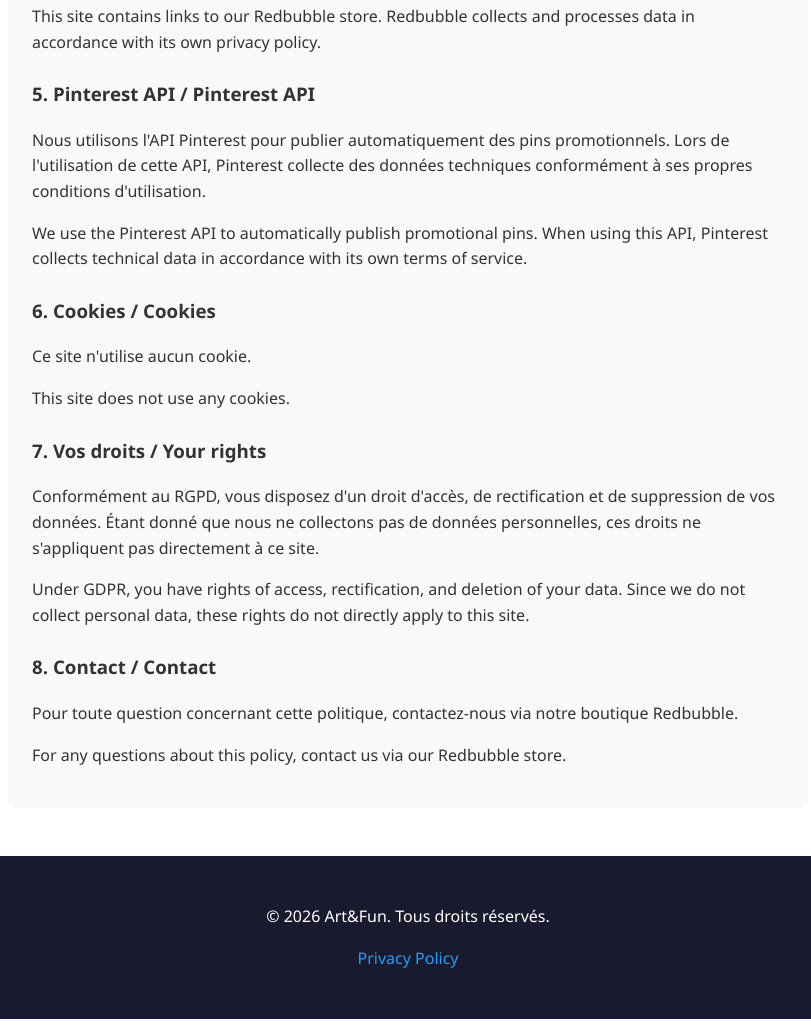
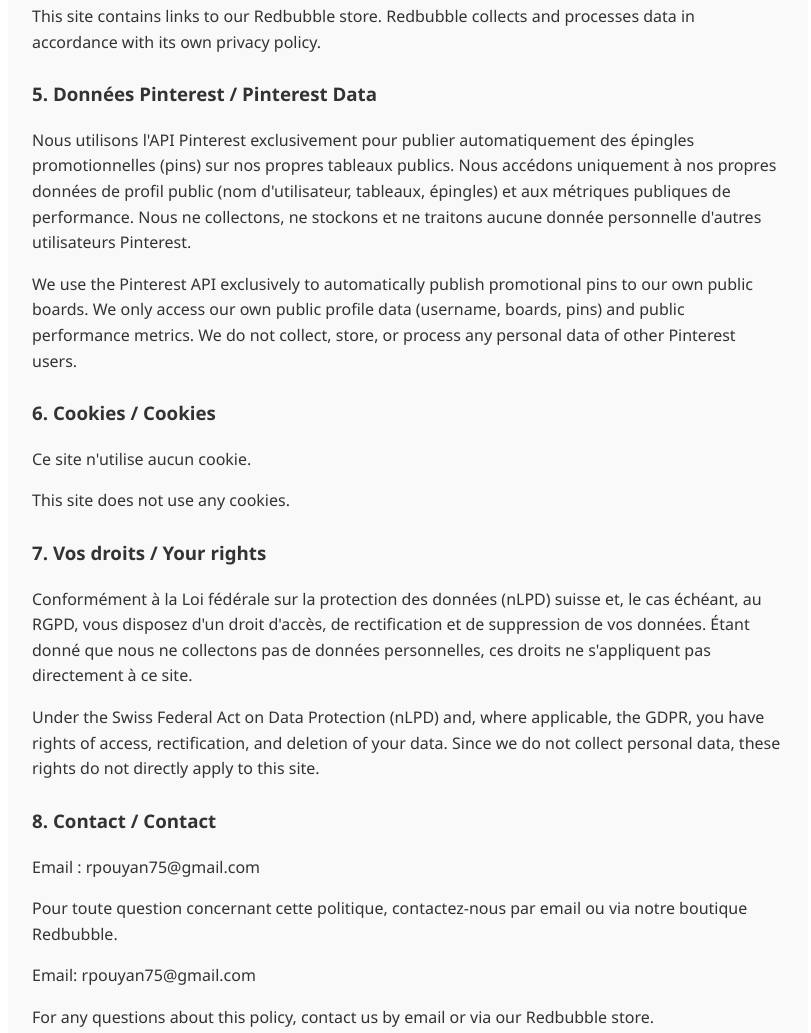
Before and after one commit to cyrilolivieri/artandfun, a plain HTML site: page privacy.html in a window 1280 px wide. Shown: the part 1060-2093 px from the top of the page, without its empty margins (232-1043 px from the left). Drawn offline with Linux system fonts and the light colour scheme.

Commit message:
Update privacy policy: add email, nLPD, detailed Pinterest data section

```diff
--- a/privacy.html
+++ b/privacy.html
@@ -21,8 +21,8 @@
             <p><strong>Dernière mise à jour :</strong> 2 septembre 2026</p>
 
             <h3>1. Qui sommes-nous ? / Who we are</h3>
-            <p>Art&Fun est une boutique en ligne de t-shirts originaux exploitée par un entrepreneur individuel. Notre site est hébergé sur GitHub Pages et notre boutique principale se trouve sur Redbubble.</p>
-            <p>Art&Fun is an online t-shirt store run by a sole proprietor. Our site is hosted on GitHub Pages and our main store is on Redbubble.</p>
+            <p>Art&Fun est une marque de t-shirts originaux basée en Suisse. Notre site est hébergé sur GitHub Pages et notre boutique principale se trouve sur Redbubble.</p>
+            <p>Art&Fun is a brand of original t-shirts based in Switzerland. Our site is hosted on GitHub Pages and our main store is on Redbubble.</p>
 
             <h3>2. Données collectées / Data we collect</h3>
             <p>Nous ne collectons aucune donnée personnelle directement sur ce site. Ce site est statique et ne dispose pas de formulaire de contact, de panier, ni de système de connexion.</p>
@@ -36,21 +36,23 @@
             <p>Ce site contient des liens vers notre boutique Redbubble. Redbubble collecte et traite les données conformément à sa propre politique de confidentialité.</p>
             <p>This site contains links to our Redbubble store. Redbubble collects and processes data in accordance with its own privacy policy.</p>
 
-            <h3>5. Pinterest API / Pinterest API</h3>
-            <p>Nous utilisons l'API Pinterest pour publier automatiquement des pins promotionnels. Lors de l'utilisation de cette API, Pinterest collecte des données techniques conformément à ses propres conditions d'utilisation.</p>
-            <p>We use the Pinterest API to automatically publish promotional pins. When using this API, Pinterest collects technical data in accordance with its own terms of service.</p>
+            <h3>5. Données Pinterest / Pinterest Data</h3>
+            <p>Nous utilisons l'API Pinterest exclusivement pour publier automatiquement des épingles promotionnelles (pins) sur nos propres tableaux publics. Nous accédons uniquement à nos propres données de profil public (nom d'utilisateur, tableaux, épingles) et aux métriques publiques de performance. Nous ne collectons, ne stockons et ne traitons aucune donnée personnelle d'autres utilisateurs Pinterest.</p>
+            <p>We use the Pinterest API exclusively to automatically publish promotional pins to our own public boards. We only access our own public profile data (username, boards, pins) and public performance metrics. We do not collect, store, or process any personal data of other Pinterest users.</p>
 
             <h3>6. Cookies / Cookies</h3>
             <p>Ce site n'utilise aucun cookie.</p>
             <p>This site does not use any cookies.</p>
 
             <h3>7. Vos droits / Your rights</h3>
-            <p>Conformément au RGPD, vous disposez d'un droit d'accès, de rectification et de suppression de vos données. Étant donné que nous ne collectons pas de données personnelles, ces droits ne s'appliquent pas directement à ce site.</p>
-            <p>Under GDPR, you have rights of access, rectification, and deletion of your data. Since we do not collect personal data, these rights do not directly apply to this site.</p>
+            <p>Conformément à la Loi fédérale sur la protection des données (nLPD) suisse et, le cas échéant, au RGPD, vous disposez d'un droit d'accès, de rectification et de suppression de vos données. Étant donné que nous ne collectons pas de données personnelles, ces droits ne s'appliquent pas directement à ce site.</p>
+            <p>Under the Swiss Federal Act on Data Protection (nLPD) and, where applicable, the GDPR, you have rights of access, rectification, and deletion of your data. Since we do not collect personal data, these rights do not directly apply to this site.</p>
 
             <h3>8. Contact / Contact</h3>
-            <p>Pour toute question concernant cette politique, contactez-nous via notre boutique Redbubble.</p>
-            <p>For any questions about this policy, contact us via our Redbubble store.</p>
+            <p>Email : rpouyan75@gmail.com</p>
+            <p>Pour toute question concernant cette politique, contactez-nous par email ou via notre boutique Redbubble.</p>
+            <p>Email: rpouyan75@gmail.com</p>
+            <p>For any questions about this policy, contact us by email or via our Redbubble store.</p>
         </section>
     </main>
     <footer>
```
